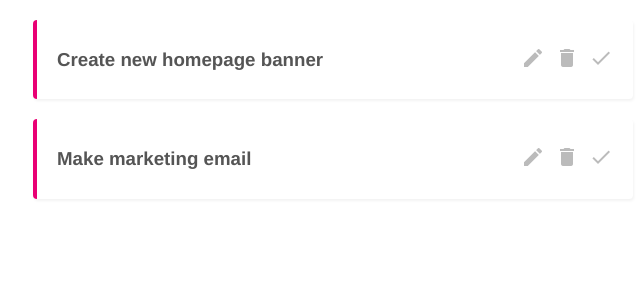
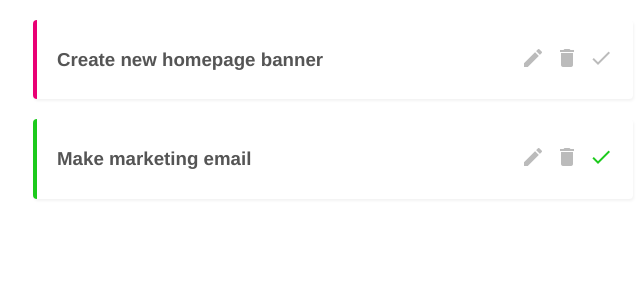
Before and after one commit to imraminradmand/Project-Planner, a Vue app in the folder project-planner/: page / in a window 1280 px wide. Shown: the top 300 px of the page, without its empty margins (307-947 px from the left). Built offline with nearby package versions, Linux system fonts and the light colour scheme; data requests are answered from the project's data file.

Commit message:
some styling changes to complete projects

```diff
--- a/project-planner/src/components/SingleProject.vue
+++ b/project-planner/src/components/SingleProject.vue
@@ -1,11 +1,11 @@
 <template>
-  <div class="project">
+  <div class="project" :class="{complete: project.complete}">
       <div class="actions">
           <h3 @click="showDetails = !showDetails">{{project.title}}</h3>
           <div class="icon">
             <span class="material-icons">edit</span>
             <span class="material-icons" @click="deleteProject">delete</span>
-            <span class="material-icons" @click="completeProject">done</span>
+            <span class="material-icons tick" @click="completeProject">done</span>
           </div>
       </div>
       <div v-if ="showDetails" class="details">
@@ -71,4 +71,12 @@ export default {
   .material-icons:hover {
       color: #777;
   }
+
+  .project.complete {
+      border-left: 4px solid rgb(28, 202, 28);
+  }
+
+  .project.complete .tick {
+      color: rgb(28, 202, 28)
+  }
 </style>
```
